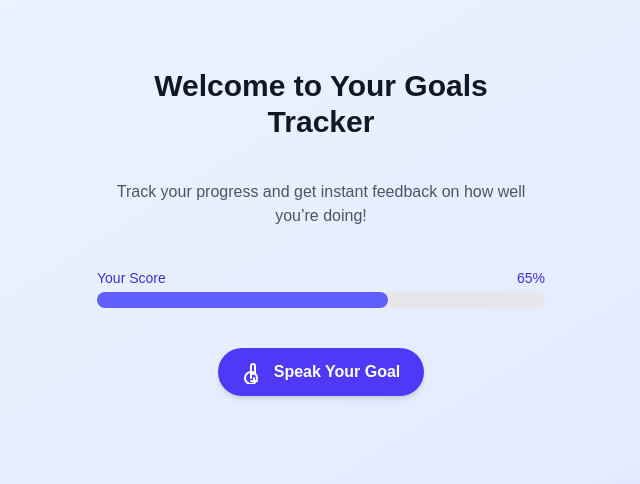
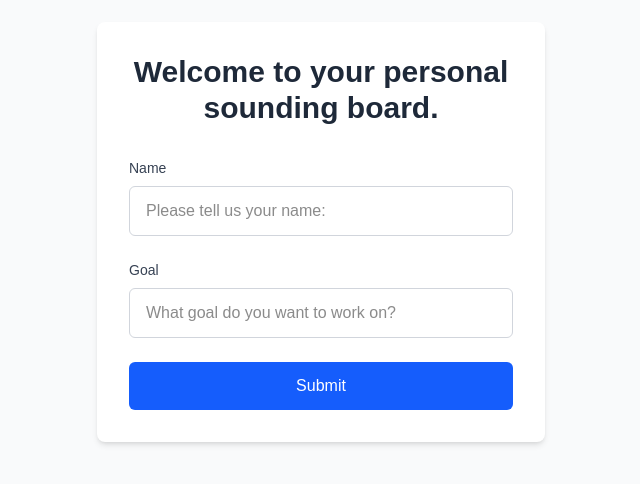
Before and after one commit to sona78/coach, a Next.js app: page / in a window 1280 px wide. Shown: the part 168-652 px from the top of the page, without its empty margins (319-959 px from the left). Built offline with nearby package versions, Linux system fonts and the light colour scheme.

Commit message:
Added initial home page.

```diff
--- a/app/page.tsx
+++ b/app/page.tsx
@@ -1,61 +1,44 @@
-"use client";
-import { useState } from "react";
+export default function Home() {
+  return (
+    <div className="min-h-screen bg-gray-50 flex items-center justify-center">
+      <div className="max-w-md w-full bg-white rounded-lg shadow-md p-8">
+        <h1 className="text-3xl font-bold text-center text-gray-800 mb-8">
+          Welcome to your personal sounding board.
+        </h1>
 
-export default function Home() {
-  const [score, setScore] = useState(65); // Example score
-  const [listening, setListening] = useState(false);
+        <form className="space-y-6">
+          <div>
+            <label htmlFor="name" className="block text-sm font-medium text-gray-700 mb-2">
+              Name
+            </label>
+            <input
+              type="text"
+              id="name"
+              placeholder="Please tell us your name:"
+              className="w-full px-4 py-3 border border-gray-300 rounded-md focus:outline-none focus:ring-2 focus:ring-blue-500 focus:border-transparent"
+            />
+          </div>
 
-  // Placeholder for voice button logic
-  const handleVoiceClick = () => {
-    setListening((prev) => !prev);
-    // Add voice recognition logic here
-  };
+          <div>
+            <label htmlFor="goal" className="block text-sm font-medium text-gray-700 mb-2">
+              Goal
+            </label>
+            <input
+              type="text"
+              id="goal"
+              placeholder="What goal do you want to work on?"
+              className="w-full px-4 py-3 border border-gray-300 rounded-md focus:outline-none focus:ring-2 focus:ring-blue-500 focus:border-transparent"
+            />
+          </div>
 
-  return (
-    <div className="flex flex-col min-h-screen items-center justify-center bg-gradient-to-br from-blue-50 to-indigo-100 p-6">
-      <main className="flex flex-col items-center gap-10 w-full max-w-md">
-        <h1 className="text-3xl font-bold text-gray-900 text-center">
-          Welcome to Your Goals Tracker
-        </h1>
-        <p className="text-gray-600 text-center">
-          Track your progress and get instant feedback on how well you’re doing!
-        </p>
-
-        {/* Score Bar */}
-        <div className="w-full">
-          <div className="flex justify-between mb-1">
-            <span className="text-sm font-medium text-indigo-700">Your Score</span>
-            <span className="text-sm font-medium text-indigo-700">{score}%</span>
-          </div>
-          <div className="w-full bg-gray-200 rounded-full h-4">
-            <div
-              className="bg-indigo-500 h-4 rounded-full transition-all"
-              style={{ width: `${score}%` }}></div>
-          </div>
-        </div>
-
-        {/* Voice Button */}
-        <button
-          onClick={handleVoiceClick}
-          className={`flex items-center gap-2 px-6 py-3 rounded-full shadow-md text-white font-semibold transition-colors ${
-            listening ? "bg-red-500" : "bg-indigo-600 hover:bg-indigo-700"
-          }`}>
-          <svg
-            xmlns="http://www.w3.org/2000/svg"
-            className="h-6 w-6"
-            fill="none"
-            viewBox="0 0 24 24"
-            stroke="currentColor">
-            <path
-              strokeLinecap="round"
-              strokeLinejoin="round"
-              strokeWidth={2}
-              d="M12 18v3m0 0h3m-3 0H9m6-3a6 6 0 10-12 0 6 6 0 0012 0zm-6 0V6a2 2 0 114 0v6a2 2 0 11-4 0z"
-            />
-          </svg>
-          {listening ? "Listening..." : "Speak Your Goal"}
-        </button>
-      </main>
+          <button
+            type="submit"
+            className="w-full bg-blue-600 text-white py-3 px-4 rounded-md hover:bg-blue-700 focus:outline-none focus:ring-2 focus:ring-blue-500 focus:ring-offset-2 transition-colors"
+          >
+            Submit
+          </button>
+        </form>
+      </div>
     </div>
   );
 }
```
Also changed, not shown: package.json (+6 -6 lines), tsconfig.json (+17 -4 lines), 1 other file (tests, documents, lock files or other folders).
